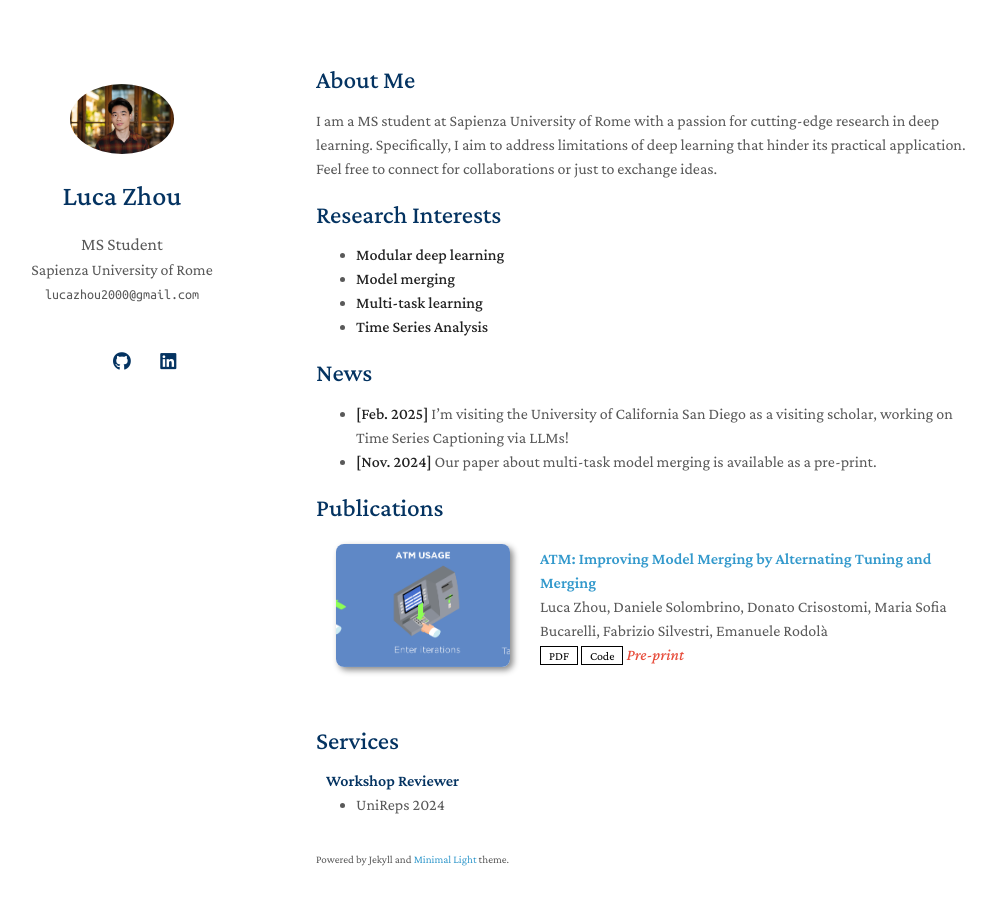
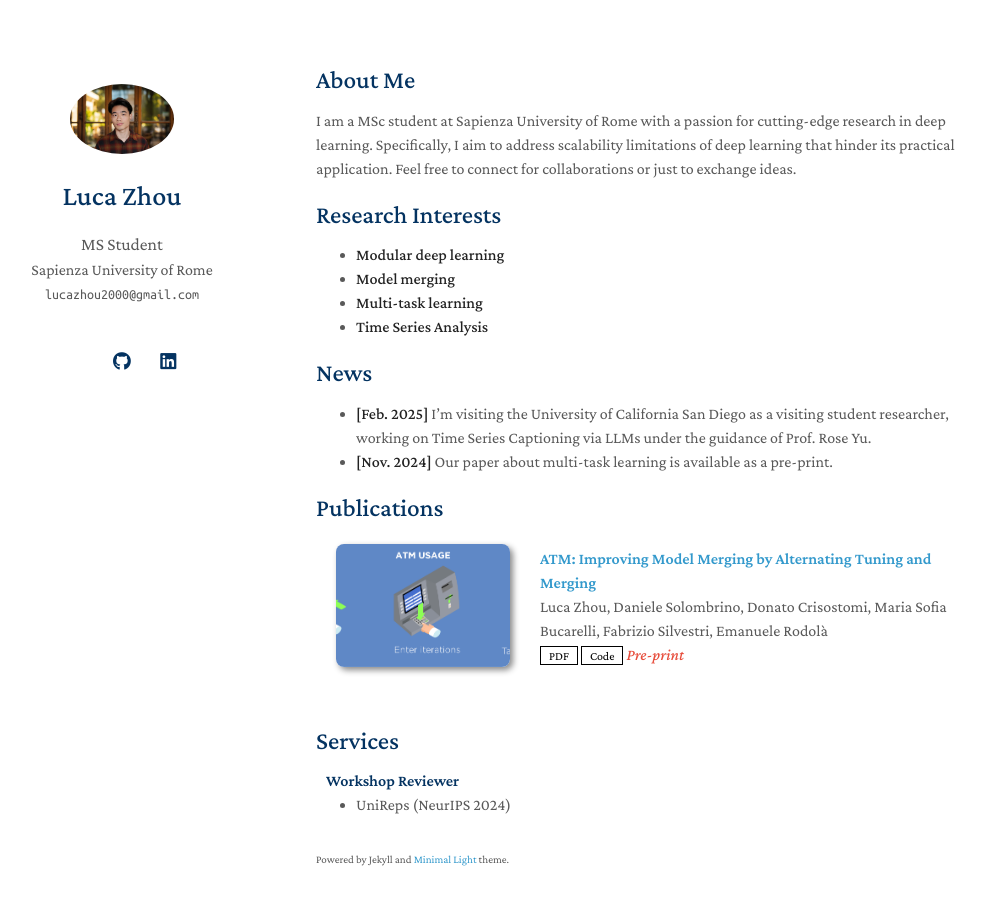
Before and after one commit to LuckerZOfficiaL/LuckerZOfficiaL.github.io, a Jekyll site: the page built from index.md, in a window 1280 px wide and 940 px high. Shown: the top 905 px of the window, without its empty margins (154-1149 px from the left). Built offline with Jekyll 4.4.1, drawn with Linux system fonts in a browser that asks for light colours; a style sheet for code colours, icons or effects is not loaded; our own code applies the rules of GitHub Pages for plain Markdown files.

Commit message:
update homepage

```diff
--- a/_includes/services.md
+++ b/_includes/services.md
@@ -2,7 +2,7 @@
 
 <h4 style="margin:0 10px 0;">Workshop Reviewer</h4>
 <ul style="margin:0 0 5px;">
-  <li><a href="http://cvpr2023.thecvf.com/"><autocolor>UniReps 2024</autocolor></a></li>
+  <li><a href="http://cvpr2023.thecvf.com/"><autocolor>UniReps (NeurIPS 2024)</autocolor></a></li>
 </ul>
 
 
--- a/index.md
+++ b/index.md
@@ -4,7 +4,7 @@ layout: homepage
 
 ## About Me
 
-I am a MS student at Sapienza University of Rome with a passion for cutting-edge research in deep learning. Specifically, I aim to address limitations of deep learning that hinder its practical application. Feel free to connect for collaborations or just to exchange ideas.
+I am a MSc student at Sapienza University of Rome with a passion for cutting-edge research in deep learning. Specifically, I aim to address scalability limitations of deep learning that hinder its practical application. Feel free to connect for collaborations or just to exchange ideas.
 
 ## Research Interests
 
@@ -15,8 +15,8 @@ I am a MS student at Sapienza University of Rome with a passion for cutting-edge
 
 
 ## News
-- **[Feb. 2025]** I'm visiting the University of California San Diego as a visiting scholar, working on Time Series Captioning via LLMs!
-- **[Nov. 2024]** Our paper about multi-task model merging is available as a pre-print.
+- **[Feb. 2025]** I'm visiting the University of California San Diego as a visiting student researcher, working on Time Series Captioning via LLMs under the guidance of Prof. Rose Yu.
+- **[Nov. 2024]** Our paper about multi-task learning is available as a pre-print.
 
 
 {% include_relative _includes/publications.md %}
```
